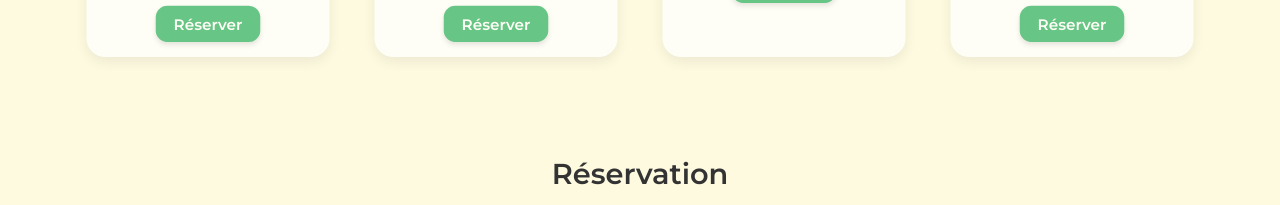
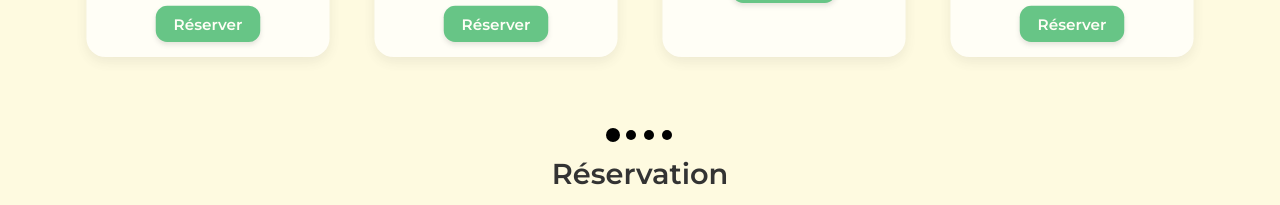
Before and after one commit to jesser24/Grasse-Tourist-Kart, a plain HTML site: page index.html in a window 1280 px wide. Shown: the part 1400-1605 px from the top of the page. Drawn offline with nearby package versions, Linux system fonts and the light colour scheme.

Commit message:
Update style.css

```diff
--- a/style.css
+++ b/style.css
@@ -821,7 +821,7 @@ body.dark-mode input[type="submit"]:hover {
 .tarif-dot {
   width: 10px;
   height: 10px;
-  background-color: light grey;
+  background-color: black;
   border-radius: 50%;
   transition: transform 0.3s, background-color 0.3s;
 }
```
